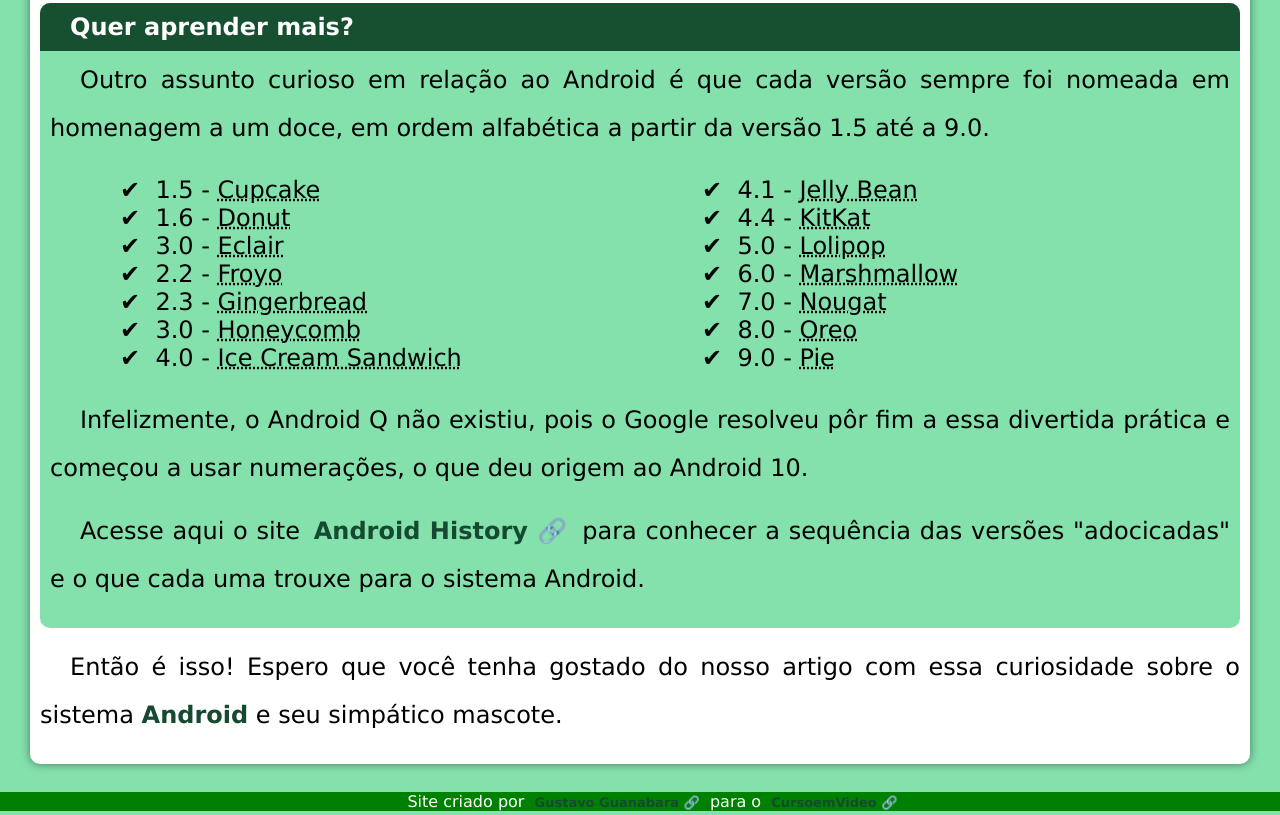
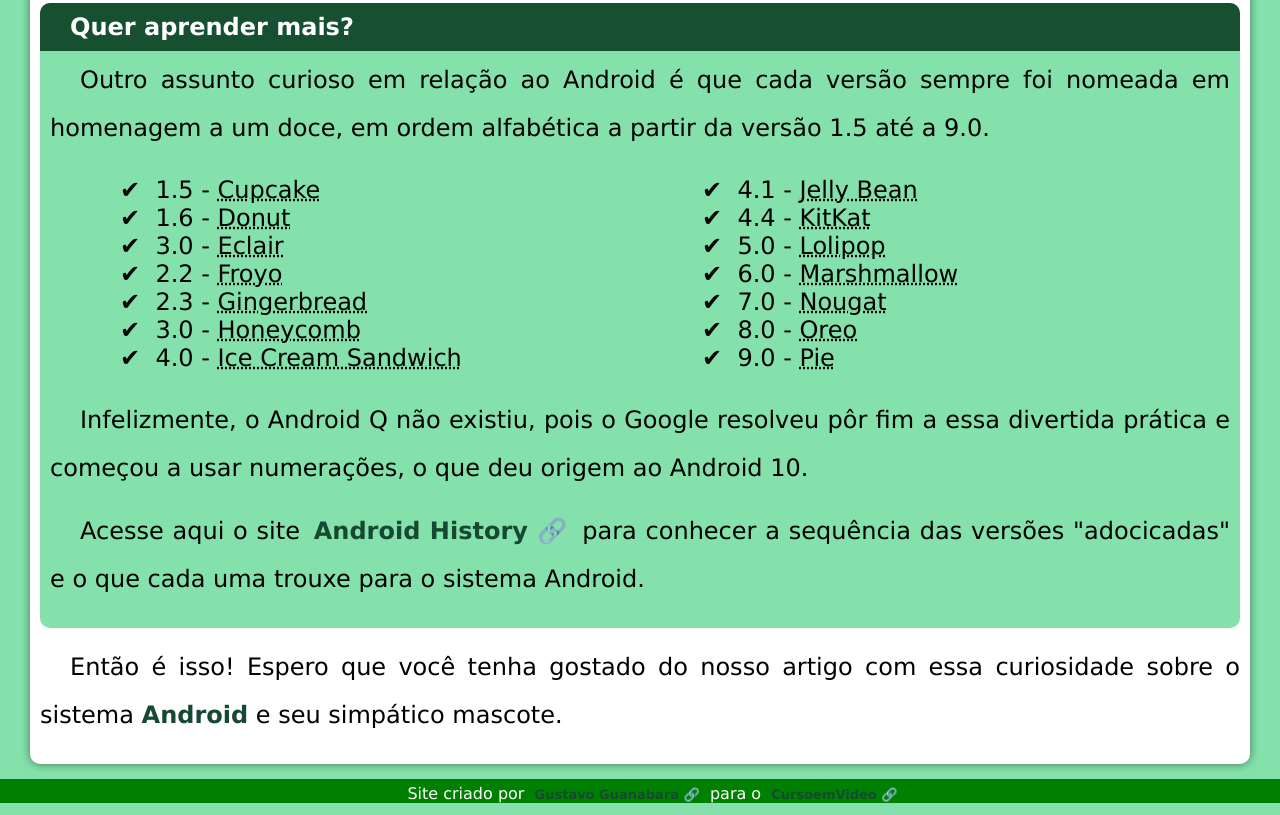
Before and after one commit to AlexandreAkyra/projeto-android, a plain HTML site: page index.html in a window 1280 px wide. Shown: the part 3262-4077 px from the top of the page. Drawn offline with Linux system fonts and the light colour scheme.

Commit message:
Update style.css

```diff
--- a/style.css
+++ b/style.css
@@ -177,11 +177,13 @@ footer > p {
     background-color: green;
     font-size: 16px;
     color: white;
-    margin: 28px 0px -10px 0px;
+    padding: 5px 0px 0px 0px;
+    margin: 5px 0px 0px 0px;
 }
 
 footer {
-   margin: 0px 0px 0px 0px;
+   margin: 5px 0px 0px 0px;
+   padding: 5px 0px 0px 0px;
 }
 
 .links {
```
